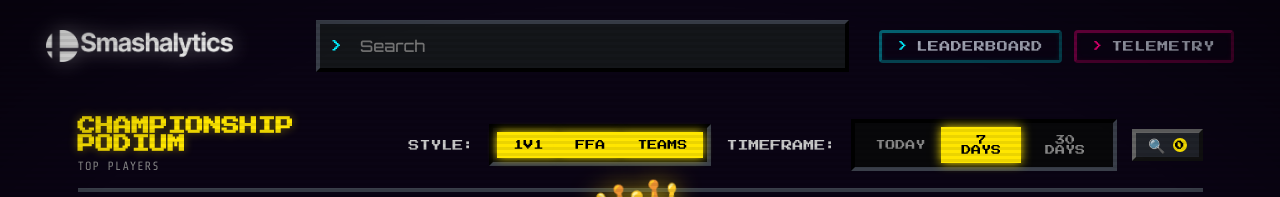
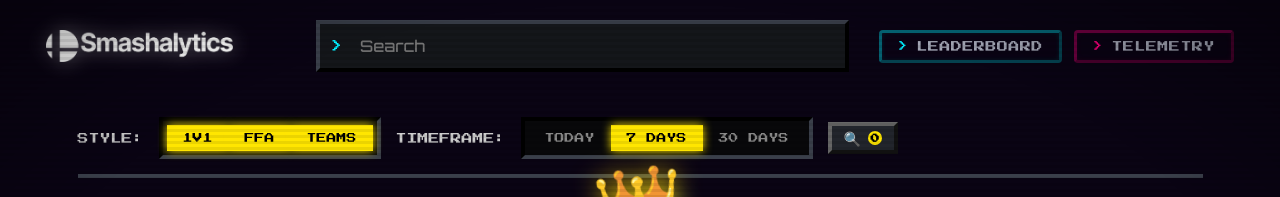
Before and after one commit to leobeganov/smash-arcade-tracker, a plain HTML site: page index.html in a window 1280 px wide. Shown: the top 197 px of the page. Drawn offline with nearby package versions, Linux system fonts and the light colour scheme.

Commit message:
feat(ui): remove championship podium title/description and left-align stage filters

```diff
--- a/index.css
+++ b/index.css
@@ -325,7 +325,7 @@ body {
 
 .podium-header-row {
   display: flex;
-  justify-content: space-between;
+  justify-content: flex-start;
   align-items: center;
   width: 100%;
   max-width: 1125px;
--- a/index.html
+++ b/index.html
@@ -51,11 +51,6 @@
 
         <!-- Podium Header and Timeframe Filter -->
         <div class="podium-header-row">
-          <div class="podium-title-group">
-            <h2 class="podium-title">CHAMPIONSHIP PODIUM</h2>
-            <p class="podium-subtitle">Top Players</p>
-          </div>
-
           <div class="podium-filters-group">
             <!-- Style Filters -->
             <div class="podium-style-wrapper">
```
